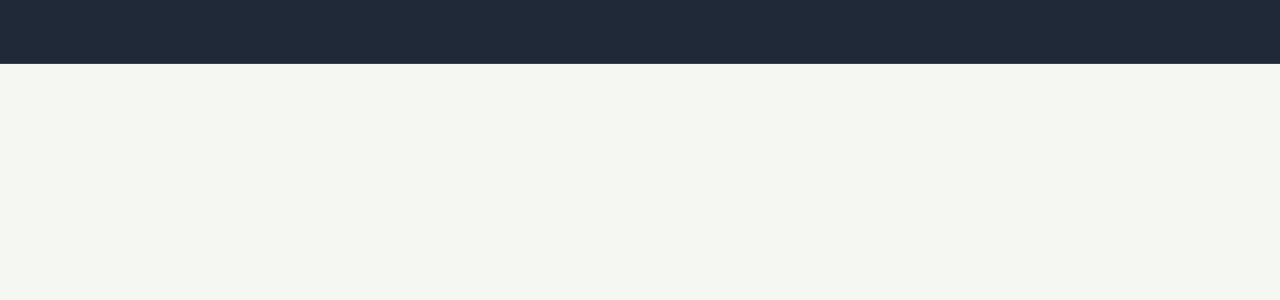
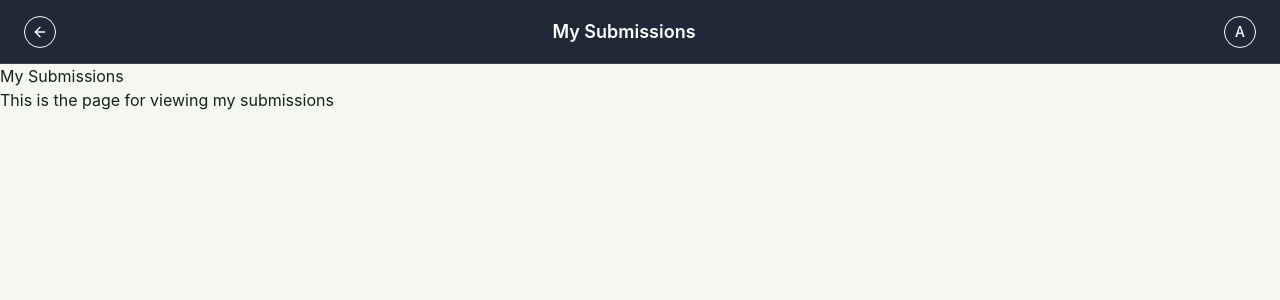
Before and after one commit to 6Beaming/Canadian-Redistribution-Map-Platform, a React (Vite) app: page /submissions in a window 1280 px wide. Before the commit this address had no page. Shown: the top 300 px of the page. Built offline with nearby package versions, Linux system fonts and the light colour scheme.

Commit message:
Added My Submissions page and a few buttons to navigate back and forth.
Modified header for both pages.

```diff
--- a/src/App.jsx
+++ b/src/App.jsx
@@ -3,12 +3,14 @@ import AuthPage from "./pages/AuthPage.jsx";
 import DashboardHome from "./pages/DashboardHome.jsx";
 import UserHome from "./pages/UserHome.jsx";
 import Header from "./pages/Header.jsx";
+import MySubmissions from "./pages/MySubmissions.jsx";
 
 function App() {
   return (
     <>
       <Header />
       <Routes>
+        <Route path="/submissions" element={<MySubmissions />} />
         <Route path="/users" element={<UserHome />} />
         <Route path="/auth" element={<AuthPage />} />
         <Route path="/dashboard" element={<DashboardHome />} />
--- a/src/pages/Header.jsx
+++ b/src/pages/Header.jsx
@@ -1,17 +1,36 @@
 import { Button } from "@/components/ui/button";
-import { useLocation } from "react-router-dom";
+import { useLocation, useNavigate } from "react-router-dom";
+import { ArrowLeft } from "lucide-react";
+
+function mySubmissions() {
+  // Implement the logic to navigate to the user's submissions page
+  console.log("Navigating to My Submissions");
+  window.location.href = "/submissions";
+}
+
+function viewSubmissions() {
+  // Implement the logic to navigate to the commissioners' view submissions overview page
+  console.log("Navigating to View Submissions");
+}
 
 export default function Header() {
+  const navigate = useNavigate();
+
   const location = useLocation();
   const isUsersPage = location.pathname === "/users";
-
+  const isAuthPage = location.pathname === "/auth";
+  const isDashboardPage = location.pathname === "/dashboard";
+  const isSubmissionsPage = location.pathname === "/submissions";
 
   return (
-    <div className="w-full h-16 bg-gray-800 text-white flex items-center px-6 border-b border-gray-700">
+    <div className="relative w-full h-16 bg-gray-800 text-white flex items-center px-6 border-b border-gray-700">
       <div className="flex-1" />
 
       {isUsersPage && (
-        <Button className="bg-transparent border border-white text-white hover:bg-gray-700">
+        <Button
+          onClick={() => navigate("/submissions")}
+          className="bg-transparent border border-white text-white hover:bg-gray-700"
+        >
           My Submissions
         </Button>
       )}
@@ -23,6 +42,51 @@ export default function Header() {
           </Button>
         </div>
       )}
+
+      {isAuthPage && (
+        <div className="flex-1 flex justify-end">
+          <Button variant="outline" className="rounded-full">
+            A
+          </Button>
+        </div>
+      )}
+
+      {isDashboardPage && (
+        <>
+          <div className="flex-1 flex justify-center">
+            <Button
+              onClick={viewSubmissions}
+              variant="outline"
+              className="rounded-full"
+            >
+              View Submissions
+            </Button>
+          </div>
+          <div className="flex-1" />
+        </>
+      )}
+
+      {isSubmissionsPage && (
+        <>
+          <Button
+            variant="outline"
+            size="icon"
+            className="rounded-full absolute left-5.5"
+            onClick={() => navigate("/users")}
+          >
+            <ArrowLeft className="w-5 h-5" />
+          </Button>
+          <div className="flex-1 flex items-center justify-center">
+            <p className="text-lg font-semibold">My Submissions</p>
+          </div>
+          <div className="flex-1" />
+          <div className="asbolute right-5.5">
+            <Button variant="outline" className="rounded-full">
+              A
+            </Button>
+          </div>
+        </>
+      )}
     </div>
   );
 }
--- /dev/null
+++ b/src/pages/MySubmissions.jsx
@@ -0,0 +1,10 @@
+import { Button } from "@/components/ui/button"
+
+export default function MySubmissions() {
+  return (
+    <div>
+      <h1>My Submissions</h1>
+      <p>This is the page for viewing my submissions</p>
+    </div>
+  );
+}
```
